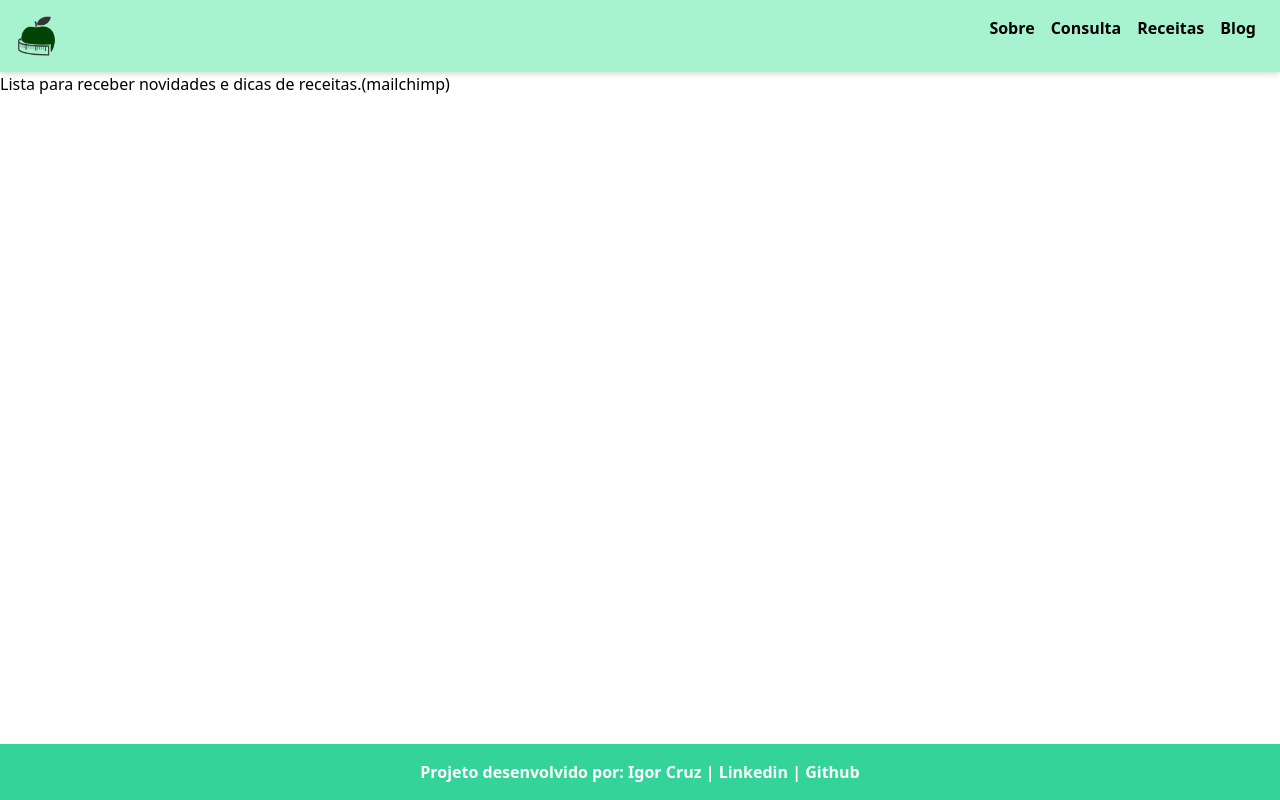
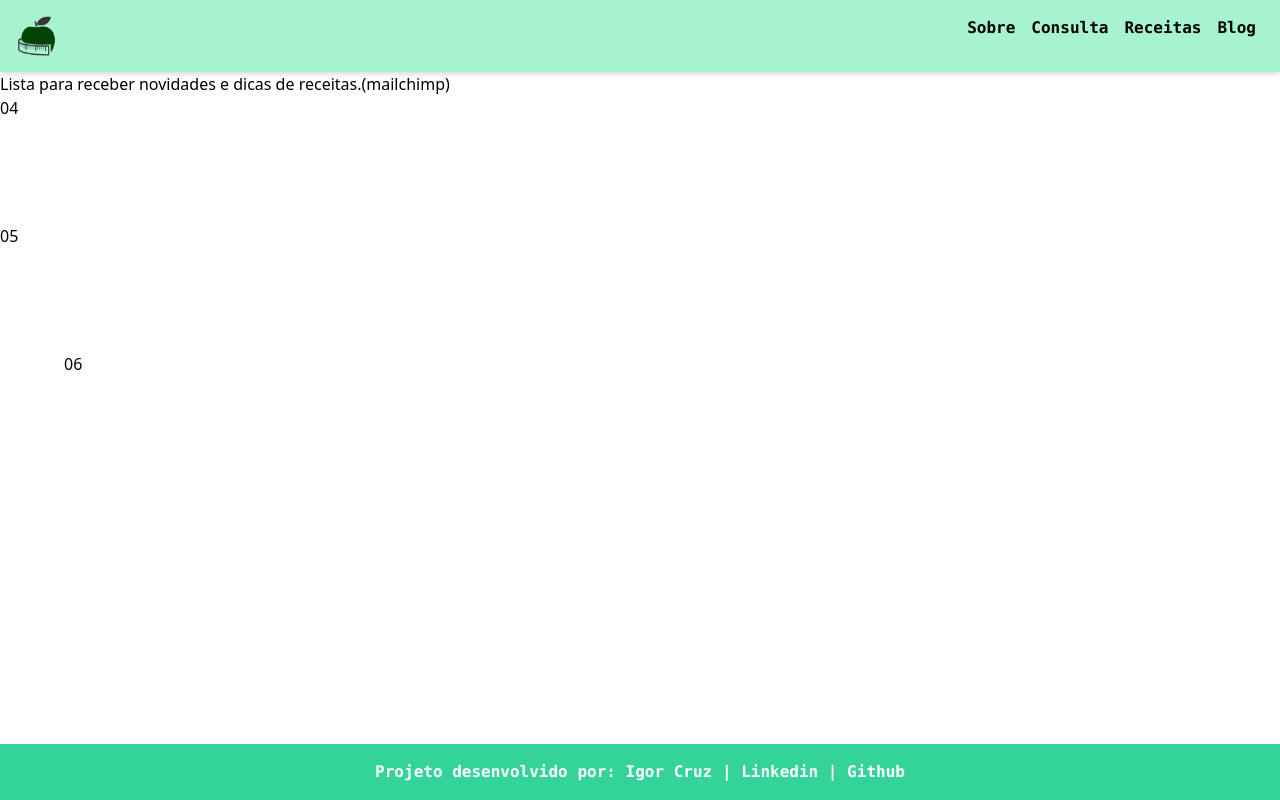
Before and after one commit to Igor-Cruz/Nutri-, a Next.js app: page /receitas in a window 1280 px wide. Built offline with nearby package versions, Linux system fonts and the light colour scheme.

Commit message:
Editando font-family do footer e do menu

```diff
--- a/components/Footer/index.js
+++ b/components/Footer/index.js
@@ -3,11 +3,11 @@ import React from "react"
 
 const Footer = () => {
   return (
-    <div className="bg-green-400 p-4 absolute inset-x-0 bottom-0">
+    <div className="bg-green-400 p-4 absolute inset-x-0 bottom-0 font-mono ">
       <div className="container mx-auto text-center font-bold text-white ">
         Projeto desenvolvido por: Igor Cruz | {' '}
-        <a className="hover:underline hover:text-black" href="https://www.linkedin.com/in/igor-cruz-ti/">Linkedin </a>| {' '}
-        <a className="hover:underline hover:text-black" href="https://github.com/Igor-Cruz"> Github</a>
+        <a className="hover:underline hover:text-black " href="https://www.linkedin.com/in/igor-cruz-ti/">Linkedin </a>| {' '}
+        <a className="hover:underline hover:text-black " href="https://github.com/Igor-Cruz"> Github</a>
       </div>
 
     </div>
--- a/components/Header/index.js
+++ b/components/Header/index.js
@@ -6,7 +6,7 @@ const Header = () => {
   return (
     <div className={styles.wrapper}>
       <div className='container mx-auto '>
-        <div className=' float-left'>
+        <div className=' float-left  '>
           <Link href='/' >
             <a>
               <img src="/1.png" alt="Logo Nutri+" className="w-10" />
@@ -14,7 +14,7 @@ const Header = () => {
           </Link>
 
         </div>
-        <div className='float-right' >
+        <div className='float-right font-mono' >
           <Link href='/sobre' >
             <a className='px-2 hover:bg-green-400 hover:text-white  font-bold'>
               Sobre
--- a/components/Header/styles.module.css
+++ b/components/Header/styles.module.css
@@ -1,3 +1,3 @@
 .wrapper{
-  @apply bg-green-200 p-4 flex shadow-md z-50;
+  @apply bg-green-200 p-4 flex shadow-md z-50 ;
 }
--- a/pages/receitas.js
+++ b/pages/receitas.js
@@ -9,6 +9,19 @@ const Receitas = () => {
           Lista para receber novidades e dicas de receitas.(mailchimp)
 
         </h2>
+        <div class="relative h-32 w-32 ...">
+          <div class="absolute inset-y-0 left-0 w-16 ...">04</div>
+        </div>
+
+
+        <div class="relative h-32 w-32 ...">
+          <div class="absolute inset-0 ...">05</div>
+        </div>
+
+
+        <div class="relative h-32 w-32 ...">
+          <div class="absolute inset-y-0 right-0 w-16 ...">06</div>
+        </div>
       </div>
     </div>
   )
```
